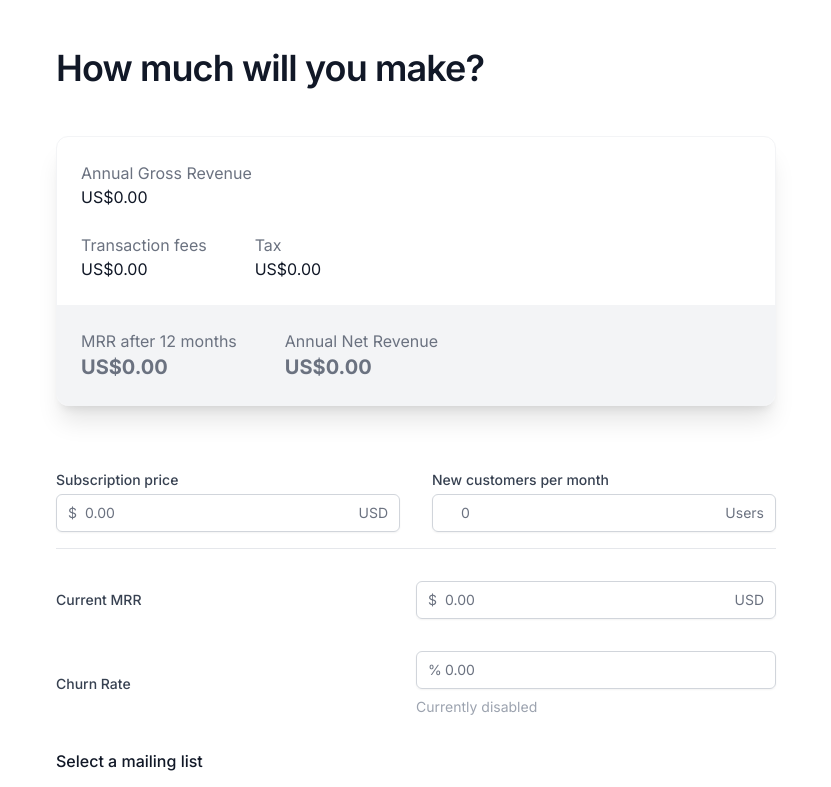
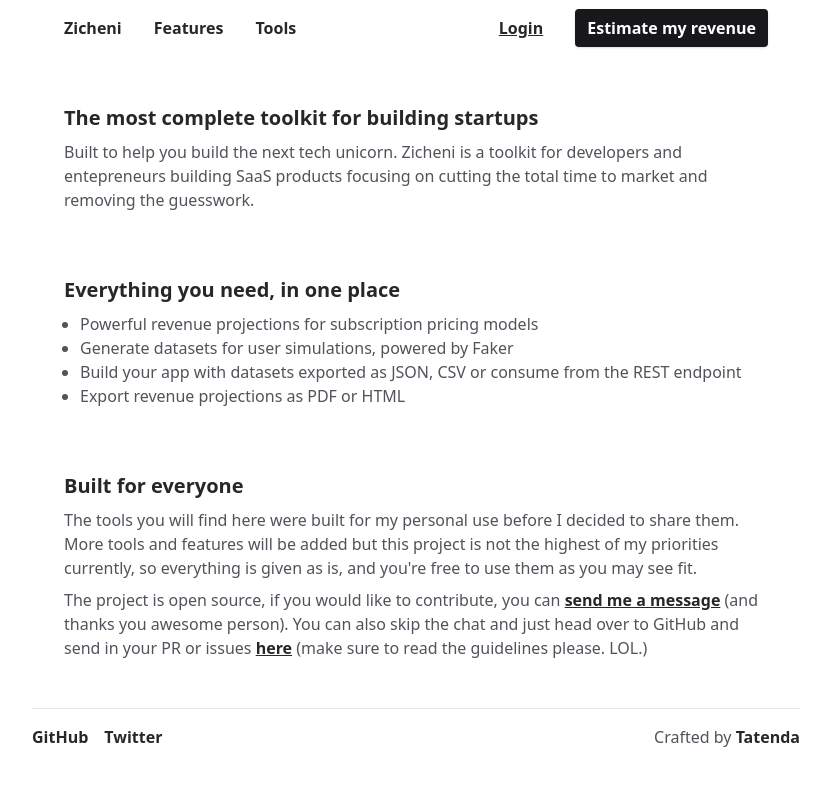
Before and after one commit to tate2301/telescope, a Next.js app: page / in a window 1280 px wide. Shown: the top 787 px of the page, without its empty margins (224-1055 px from the left). Built offline with nearby package versions, Linux system fonts and the light colour scheme.

Commit message:
feat: add landing page and navbar

```diff
--- a/components/calculator/ui/PaymentProviderSelector.tsx
+++ b/components/calculator/ui/PaymentProviderSelector.tsx
@@ -83,14 +83,14 @@
   return (
     <RadioGroup value={selectedProvider} onChange={updateInfo}>
       <RadioGroup.Label className="text-base font-medium text-gray-900">
-        Select a mailing list
+        Select a payment processor
       </RadioGroup.Label>
 
       <div className="grid grid-cols-1 mt-4 gap-y-6 sm:grid-cols-3 sm:gap-x-4">
-        {providers.map((mailingList) => (
+        {providers.map((paymentProvider) => (
           <RadioGroup.Option
-            key={mailingList.id}
-            value={mailingList}
+            key={paymentProvider.id}
+            value={paymentProvider}
             className={({ checked, active }) =>
               classNames(
                 checked ? 'border-transparent' : 'border-gray-300',
@@ -106,22 +106,22 @@
                 <span className="flex flex-1">
                   <span className="flex flex-col">
                     <RadioGroup.Label
-                      as="span"
+                      as="label"
                       className="block text-sm font-medium text-gray-900 dark:text-gray-50"
                     >
-                      {mailingList.title}
+                      {paymentProvider.title}
                     </RadioGroup.Label>
                     <RadioGroup.Description
                       as="span"
                       className="flex items-center mt-1 text-sm text-gray-500 dark:text-gray-300"
                     >
-                      Fixed Fee: {mailingList.params.fixed}USD
+                      Fixed Fee: {paymentProvider.params.fixed}USD
                     </RadioGroup.Description>
                     <RadioGroup.Description
                       as="span"
                       className="flex items-center mt-1 text-sm text-gray-500 dark:text-gray-300"
                     >
-                      Percentage Fee: {mailingList.params.percentage}%
+                      Percentage Fee: {paymentProvider.params.percentage}%
                     </RadioGroup.Description>
                   </span>
                 </span>
--- a/components/calculator/ui/index.tsx
+++ b/components/calculator/ui/index.tsx
@@ -83,9 +83,15 @@
   return (
     // @ts-ignore
     <form onChange={onChange} className="flex flex-col w-full">
-      <h2 className="text-xl antialiased font-semibold tracking-tight text-gray-900 dark:text-white lg:text-4xl">
-        How much will you make?
-      </h2>
+      <div className="flex flex-col gap-2">
+        <h2 className="text-xl antialiased tracking-tight text-gray-900 font-semisemibold dark:text-white lg:text-4xl">
+          Quick estimation
+        </h2>
+        <p>
+          This tool allows you to do quick estimations for a single subscription
+          based pricing model, ignoring churn and at a fixed tax rate of 20%
+        </p>
+      </div>
       <RenderResults results={results} />
 
       <div className="grid grid-cols-2 gap-8 py-4 mb-4 border-b dark:border-gray-700">
@@ -313,6 +319,7 @@
     </form>
   );
 }
+
 function RenderResults(props: { results: calculated_values }) {
   const color = useMemo(() => {
     if (props.results.annual_net_revenue < 0) return 'red';
@@ -336,7 +343,7 @@
       <div className="flex flex-col w-full gap-6 p-6 ">
         <div className="flex w-full">
           <div className="w-auto">
-            <p className="text-gray-500">Annual Gross Revenue</p>
+            <h3 className="text-gray-500">Annual Gross Revenue</h3>
             <p className="text-gray-900 ">
               {Intl.NumberFormat('en-GB', {
                 style: 'currency',
@@ -347,7 +354,7 @@
         </div>
         <div className="flex flex-col gap-6 md:gap-12 md:flex-row">
           <div className="w-auto">
-            <p className="text-gray-500">Transaction fees</p>
+            <h3 className="text-gray-500">Transaction fees</h3>
             <p className="text-gray-900">
               {Intl.NumberFormat('en-GB', {
                 style: 'currency',
@@ -356,7 +363,7 @@
             </p>
           </div>
           <div className="w-auto">
-            <p className="text-gray-500">Tax</p>
+            <h3 className="text-gray-500">Tax</h3>
             <p className="text-gray-900">
               {Intl.NumberFormat('en-GB', {
                 style: 'currency',
@@ -373,19 +380,19 @@
         }`}
       >
         <div className="w-auto">
-          <p
+          <h3
             className={
               isLoss
-                ? 'text-red-200'
+                ? 'text-red-100'
                 : isProfit
-                ? 'text-green-200'
+                ? 'text-green-100'
                 : 'text-gray-500'
             }
           >
             MRR after 12 months
-          </p>
+          </h3>
           <p
-            className={`text-xl font-bold ${
+            className={`text-xl font-semibold ${
               isLoss
                 ? 'text-red-50'
                 : isProfit
@@ -400,19 +407,19 @@
           </p>
         </div>
         <div className="w-auto">
-          <p
+          <h3
             className={
               isLoss
-                ? 'text-red-200'
+                ? 'text-red-100'
                 : isProfit
-                ? 'text-green-200'
+                ? 'text-green-100'
                 : 'text-gray-500'
             }
           >
             Annual Net Revenue
-          </p>
+          </h3>
           <p
-            className={`text-xl font-bold ${
+            className={`text-xl font-semibold ${
               isLoss
                 ? 'text-red-50'
                 : isProfit
--- /dev/null
+++ b/components/footer/index.tsx
@@ -0,0 +1,30 @@
+import Link from 'next/link';
+
+const Footer = () => (
+  <footer className="px-2 ">
+    <div className="container flex justify-between max-w-screen-md py-4 mx-auto border-t">
+      <ul className="flex gap-4">
+        <li>
+          <Link href={'https://github.com/tate2301/zichenidotio'}>
+            <a className="font-semibold">GitHub</a>
+          </Link>
+        </li>
+        <li>
+          <Link href={'https://twitter.com/zichenidotio'}>
+            <a className="font-semibold">Twitter</a>
+          </Link>
+        </li>
+      </ul>
+      <p>
+        Crafted by{' '}
+        <Link href={'https://kamfeskaya.com'}>
+          <a className="font-semibold" target={'_blank'} rel={'noopener'}>
+            Tatenda
+          </a>
+        </Link>
+      </p>
+    </div>
+  </footer>
+);
+
+export default Footer;
--- /dev/null
+++ b/components/navbar/index.tsx
@@ -0,0 +1,98 @@
+import Link from 'next/link';
+import { useState } from 'react';
+
+export function PublicNavbar() {
+  const [isMenuShowing, setIsMenuShowing] = useState(false);
+
+  const toggleMenuVisibility = () => setIsMenuShowing(!isMenuShowing);
+  return (
+    <>
+      <nav className="container justify-between hidden w-full max-w-screen-md py-4 mx-auto md:flex md:flex-row md:px-8">
+        <ul className="flex items-baseline gap-8">
+          <li>
+            <Link href={'/'}>
+              <a className="sf">Zicheni</a>
+            </Link>
+          </li>
+          <li>
+            <Link href={'/features'}>
+              <a>Features</a>
+            </Link>
+          </li>
+          <li>
+            <Link href={'/tools'}>
+              <a>Tools</a>
+            </Link>
+          </li>
+        </ul>
+        <ul className="flex items-center gap-8">
+          <li>
+            <Link href={'/auth'}>
+              <a className="font-semibold underline">Login</a>
+            </Link>
+          </li>
+          <li>
+            <Link href={'/telescope'}>
+              <a className="px-3 py-2 text-white rounded shadow bg-zinc-900">
+                Estimate my revenue
+              </a>
+            </Link>
+          </li>
+        </ul>
+      </nav>
+
+      <nav className="z-20 w-screen py-4 md:hidden">
+        <div className="flex items-center justify-between px-4">
+          <Link href={'/'}>
+            <a>Zicheni</a>
+          </Link>
+          <button
+            className="p-2 rounded shadow bg-zinc-100"
+            onClick={toggleMenuVisibility}
+          >
+            {!isMenuShowing && (
+              <span className="transition-all duration-200">Menu</span>
+            )}
+            {isMenuShowing && (
+              <span className="transition-all duration-200">Close</span>
+            )}
+          </button>
+        </div>
+        {isMenuShowing && (
+          <div className="relative w-full transition-all duration-300">
+            <div className="absolute top-0 left-0 flex flex-col w-full gap-8 p-4 pb-8 bg-white shadow-xl">
+              <ul className="flex flex-col gap-4">
+                <li>
+                  <Link href={'/features'}>
+                    <a>Features</a>
+                  </Link>
+                </li>
+                <li>
+                  <Link href={'/tools'}>
+                    <a>Tools</a>
+                  </Link>
+                </li>
+              </ul>
+              <div className="flex flex-col gap-4 text-center">
+                <Link href={'/auth'}>
+                  <a className="px-3 py-2 rounded shadow text-zinc-900 bg-zinc-100">
+                    Login
+                  </a>
+                </Link>
+                <Link href={'/telescope'}>
+                  <a className="px-3 py-2 text-white rounded shadow bg-zinc-900">
+                    Estimate my revenue
+                  </a>
+                </Link>
+              </div>
+            </div>
+          </div>
+        )}
+      </nav>
+    </>
+  );
+}
+
+export function AppNavbar() {
+  return <nav className="flex w-full py-4"></nav>;
+}
--- a/components/nav.tsx
+++ b/components/seo/index.tsx
@@ -1,11 +1,11 @@
 import Head from 'next/head';
 import { ReactNode } from 'react';
 
-export default function Nav({ pageTitle }: { pageTitle: ReactNode }) {
+export default function SEO({ pageTitle }: { pageTitle: ReactNode }) {
   return (
     <nav>
       <Head>
-        <title>{pageTitle} | Telescope</title>
+        <title>{pageTitle} | Zicheni</title>
         <meta charSet="utf-8" />
         <meta httpEquiv="X-UA-Compatible" content="IE=edge" />
         <meta
--- a/pages/_app.tsx
+++ b/pages/_app.tsx
@@ -1,4 +1,5 @@
 /* eslint-disable @next/next/no-html-link-for-pages */
+import Footer from 'components/footer';
 import { AppProps /* , AppContext */ } from 'next/app';
 
 import 'styles/globals.css';
@@ -7,6 +8,7 @@
   return (
     <div className="min-h-screen bg-white dark:text-gray-50 dark:bg-slate-900">
       <Component {...pageProps} />
+      <Footer />
     </div>
   );
 }
--- a/pages/index.tsx
+++ b/pages/index.tsx
@@ -1,13 +1,70 @@
-import Calculator from 'components/calculator';
-import Nav from 'components/nav';
+import { PublicNavbar } from 'components/navbar';
+import SEO from 'components/seo';
+import Link from 'next/link';
 
 export default function Main() {
   return (
-    <div className="container flex flex-col items-center justify-center max-w-3xl min-h-screen px-2 py-0 mx-auto subpixel-antialiased font-normal">
-      <Nav pageTitle={'SaaS Pricing Calculator'} />
-      <main className="flex flex-col flex-1 w-full px-0 pt-8 pb-20 overflow-x-hidden">
-        <Calculator />
-      </main>
-    </div>
+    <>
+      <PublicNavbar />
+      <div className="container flex flex-col max-w-screen-md px-4 py-0 mx-auto antialiased font-normal md:px-8">
+        <SEO pageTitle={'Startup building in a box'} />
+        <main className="flex flex-col w-full gap-16 py-8 md:py-12">
+          <div className="flex flex-col w-full gap-2">
+            <h1 className="text-xl font-semibold">
+              The most complete toolkit for building startups
+            </h1>
+            <p>
+              Built to help you build the next tech unicorn. Zicheni is a
+              toolkit for developers and entepreneurs building SaaS products
+              focusing on cutting the total time to market and removing the
+              guesswork.
+            </p>
+          </div>
+          <div className="flex flex-col w-full gap-2">
+            <h2 className="text-xl font-semibold">
+              Everything you need, in one place
+            </h2>
+            <p className="px-4">
+              <ul className="list-disc">
+                <li>
+                  Powerful revenue projections for subscription pricing models
+                </li>
+                <li>
+                  Generate datasets for user simulations, powered by Faker
+                </li>
+                <li>
+                  Build your app with datasets exported as JSON, CSV or consume
+                  from the REST endpoint
+                </li>
+                <li>Export revenue projections as PDF or HTML</li>
+              </ul>
+            </p>
+          </div>
+          <div className="flex flex-col w-full gap-2">
+            <h2 className="text-xl font-semibold">Built for everyone</h2>
+            <p>
+              The tools you will find here were built for my personal use before
+              I decided to share them. More tools and features will be added but
+              this project is not the highest of my priorities currently, so
+              everything is given as is, and you&#39;re free to use them as you
+              may see fit.
+            </p>
+            <p>
+              The project is open source, if you would like to contribute, you
+              can{' '}
+              <Link href={'mailto:tatendachris@gmail.com'}>
+                <a className="font-semibold underline">send me a message</a>
+              </Link>{' '}
+              (and thanks you awesome person). You can also skip the chat and
+              just head over to GitHub and send in your PR or issues{' '}
+              <Link href={'https://github.com/tate2301/zichenidotio'}>
+                <a className="font-semibold underline">here</a>
+              </Link>{' '}
+              (make sure to read the guidelines please. LOL.)
+            </p>
+          </div>
+        </main>
+      </div>
+    </>
   );
 }
--- a/styles/globals.css
+++ b/styles/globals.css
@@ -4,16 +4,28 @@
 
 *,
 body {
-  font-family: 'Inter', sans-serif;
+  font-family: system-ui, -apple-system, BlinkMacSystemFont, 'Segoe UI', Roboto,
+    Oxygen, Ubuntu, Cantarell, 'Open Sans', 'Helvetica Neue', sans-serif;
   font-weight: 400;
+  @apply font-normal text-zinc-600;
 }
 
 h1,
 h2,
 h3,
 h4,
-h5 {
-  font-family: 'Inter', sans-serif;
+h5,
+label,
+.sf {
+  font-family: 'SF Pro Rounded', system-ui, -apple-system, BlinkMacSystemFont,
+    'Segoe UI', Roboto, Oxygen, Ubuntu, Cantarell, 'Open Sans', 'Helvetica Neue',
+    sans-serif;
+
+  @apply font-semibold select-text text-zinc-800;
+}
+
+a {
+  @apply font-semibold text-zinc-800 hover:underline;
 }
 
 .twizard-bg {
```
Also changed, not shown: pages/telescope.tsx (added, +13 -0 lines).
